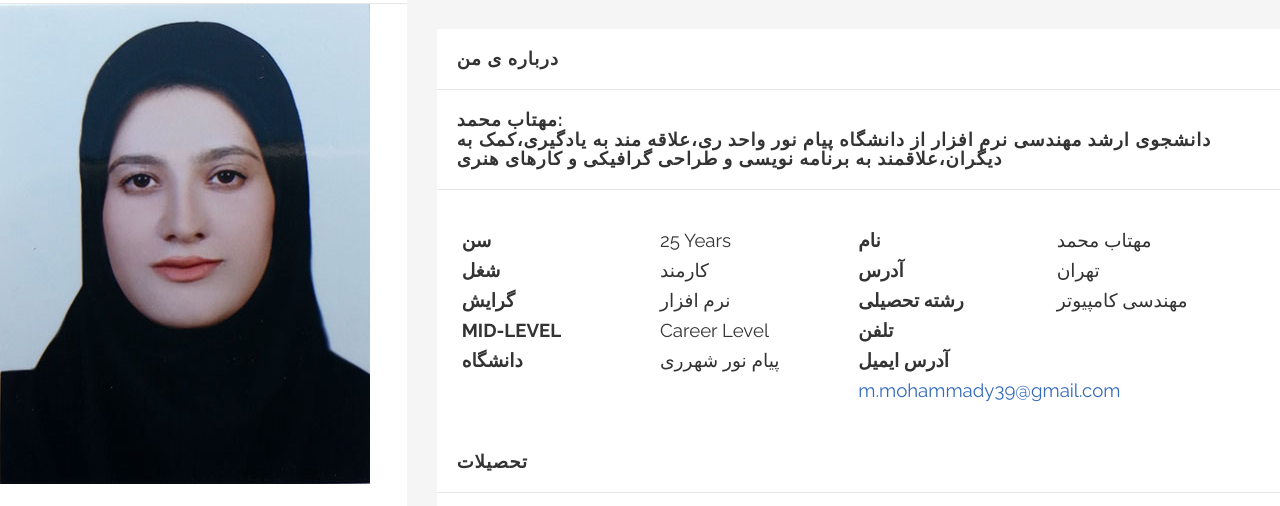
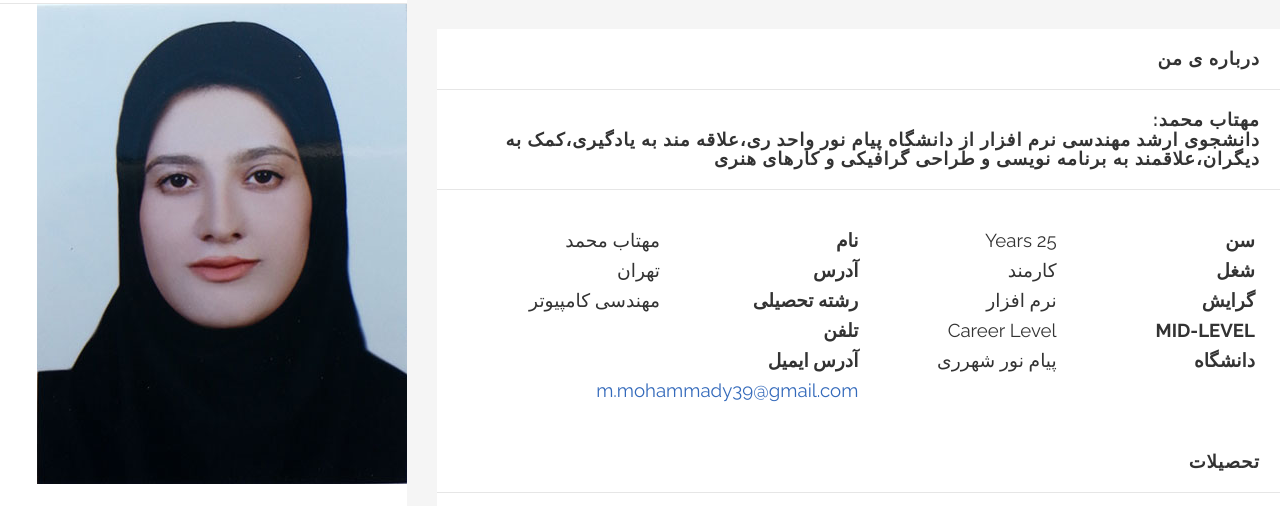
Before and after one commit to mohammady74/resume.github.io, a plain HTML site: page index.html in a window 1280 px wide. Shown: the part 224-730 px from the top of the page. Drawn offline with Linux system fonts and the light colour scheme; some packages are replaced by stand-ins of ours.

Commit message:
Update style.css

```diff
--- a/css/style.css
+++ b/css/style.css
@@ -30,6 +30,7 @@ body
 * {
 	margin: 0px;
 	padding: 0px;
+
 }
 body {
 	background: #FFF;
@@ -37,6 +38,7 @@ body {
 	position: relative;
 	font-size: 14px;
 	font-family: 'Raleway', sans-serif;
+	direction:rtl;
 }
 /*=======================================================
       WRAPPER
@@ -175,6 +177,7 @@ h5.tittle {
 ========================================================*/
 .side-bar {
 	background: #fff;
+	float:right;
 }
 .side-bar li {
 }
@@ -184,7 +187,7 @@ h5.tittle {
 }
 .side-bar .personal-info li span {
 	width: 50%;
-	float: left;
+	float: right;
 	text-transform: uppercase;
 	font-weight: bold;
 	font-size:14pt;
@@ -193,6 +196,7 @@ h5.tittle {
 	margin: 0px;
 	line-height: 30px;
 	font-size:14pt;
+
 }
 .side-bar .personal-info li a {
 	color: #346abb;
@@ -219,7 +223,7 @@ h5.tittle {
 	color: #333;
 }
 .side-bar .attach li img {
-	float: left;
+	float: right;
 	margin-right: 10px;
 	line-height: 40px;
 	margin-top: 12px;
@@ -1319,11 +1323,11 @@ h5.tittle {
 }
 .about-me .personal-info li {
 	width: 50%;
-	float: left;
+	float: right;
 }
 .about-me .personal-info li span {
 	width: 50%;
-	float: left;
+	float: right;
 	text-transform: uppercase;
 	font-weight: bold;
 }
```
